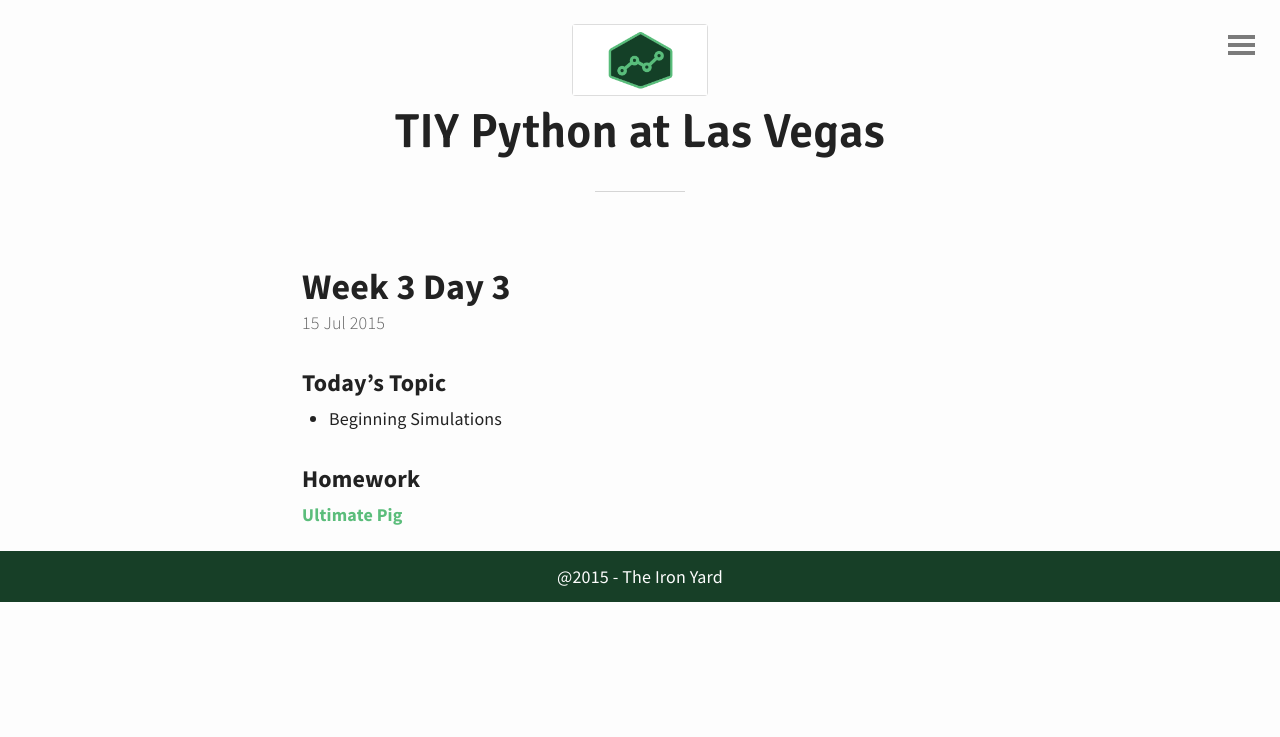
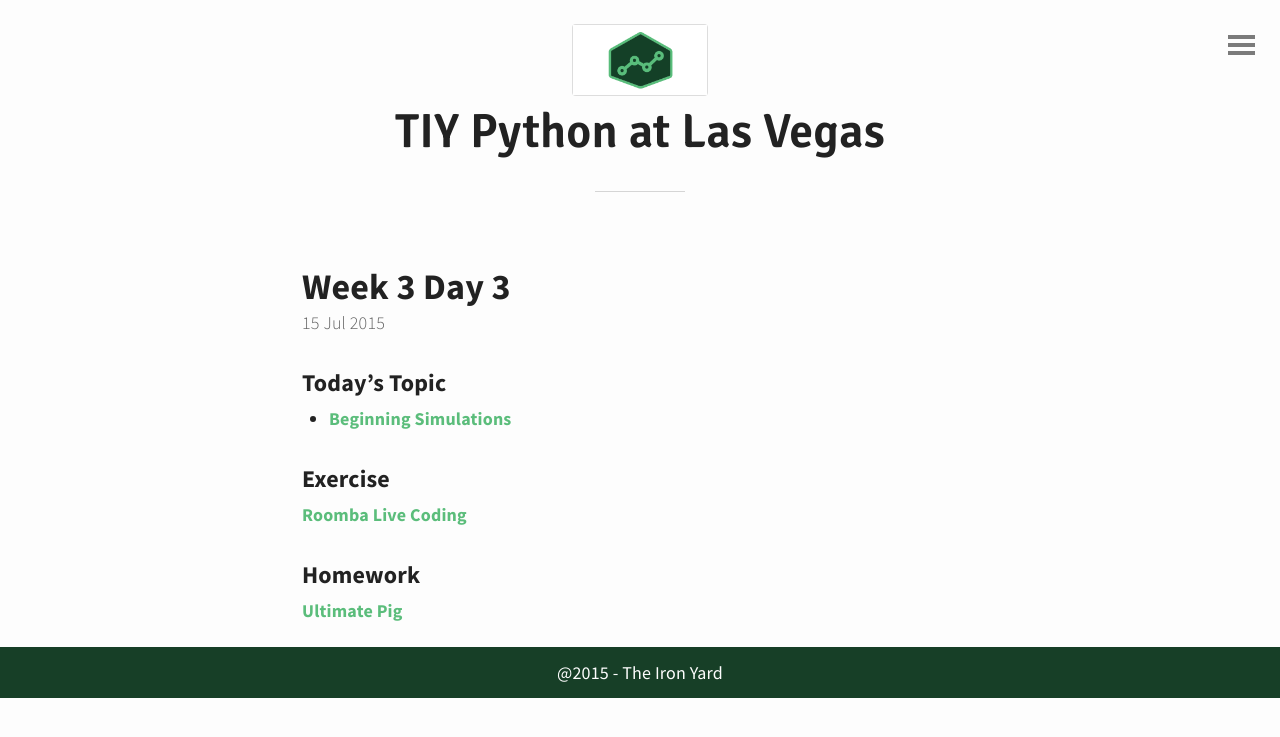
Before and after one commit to tiy-lv-python-2015-06/tiy-lv-python-2015-06.github.io, a Jekyll site: the page built from _posts/2015-07-15-Week-3-Day-3.md, in a window 1280 px wide. Shown: the top 737 px of the page. Built offline with Jekyll 4.4.1, drawn with Linux system fonts in a browser that asks for light colours.

Commit message:
Adding notebooks and exercise

```diff
--- a/_posts/2015-07-15-Week-3-Day-3.md
+++ b/_posts/2015-07-15-Week-3-Day-3.md
@@ -3,7 +3,10 @@
 ---
 
 ### Today's Topic
-* Beginning Simulations
+* [Beginning Simulations](https://github.com/tiy-lv-python-2015-06/class-notes/blob/master/week3/04-Beginning%20Simulations.ipynb)
+
+### Exercise
+[Roomba Live Coding](https://github.com/tiy-lv-python-2015-06/class-notes/blob/master/week3/Roomba%20Trials.ipynb)
 
 ### Homework
 [Ultimate Pig](https://github.com/tiy-lv-python-2015-06/ultimate-pig)
```
